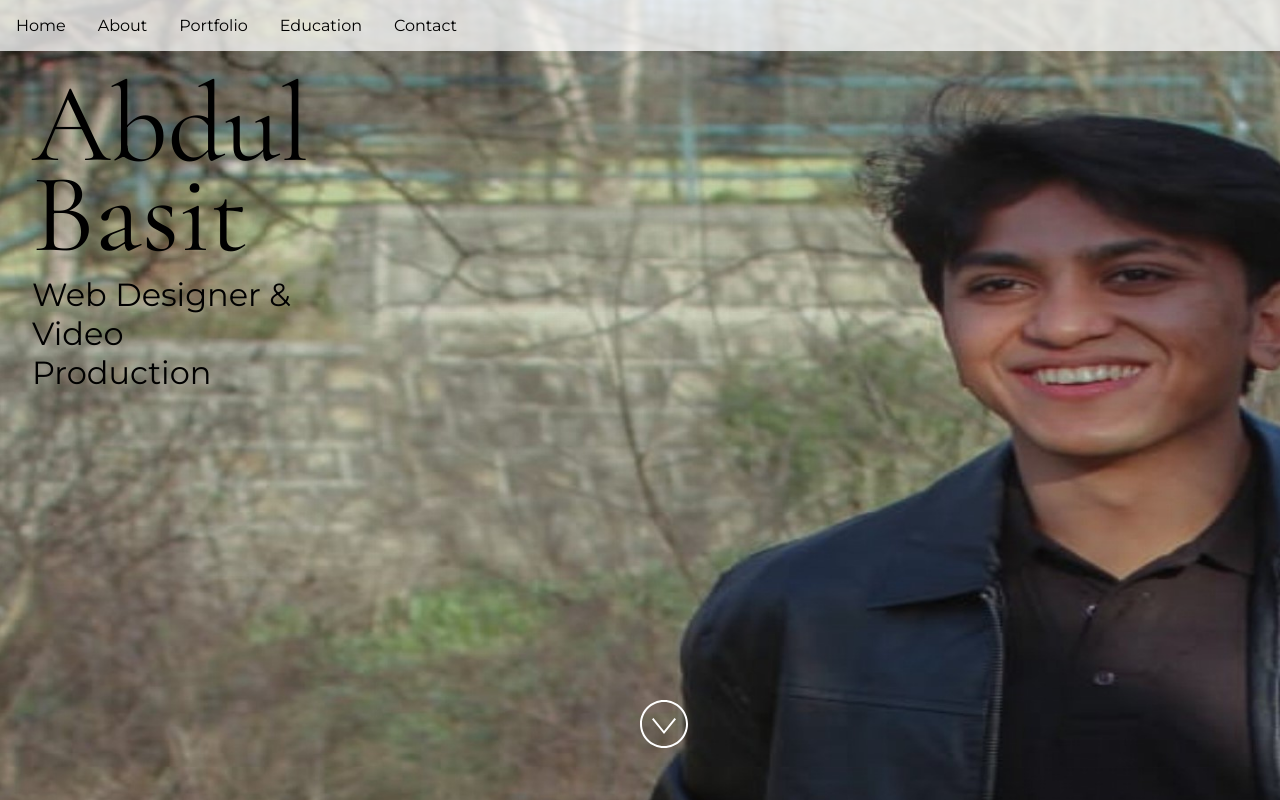
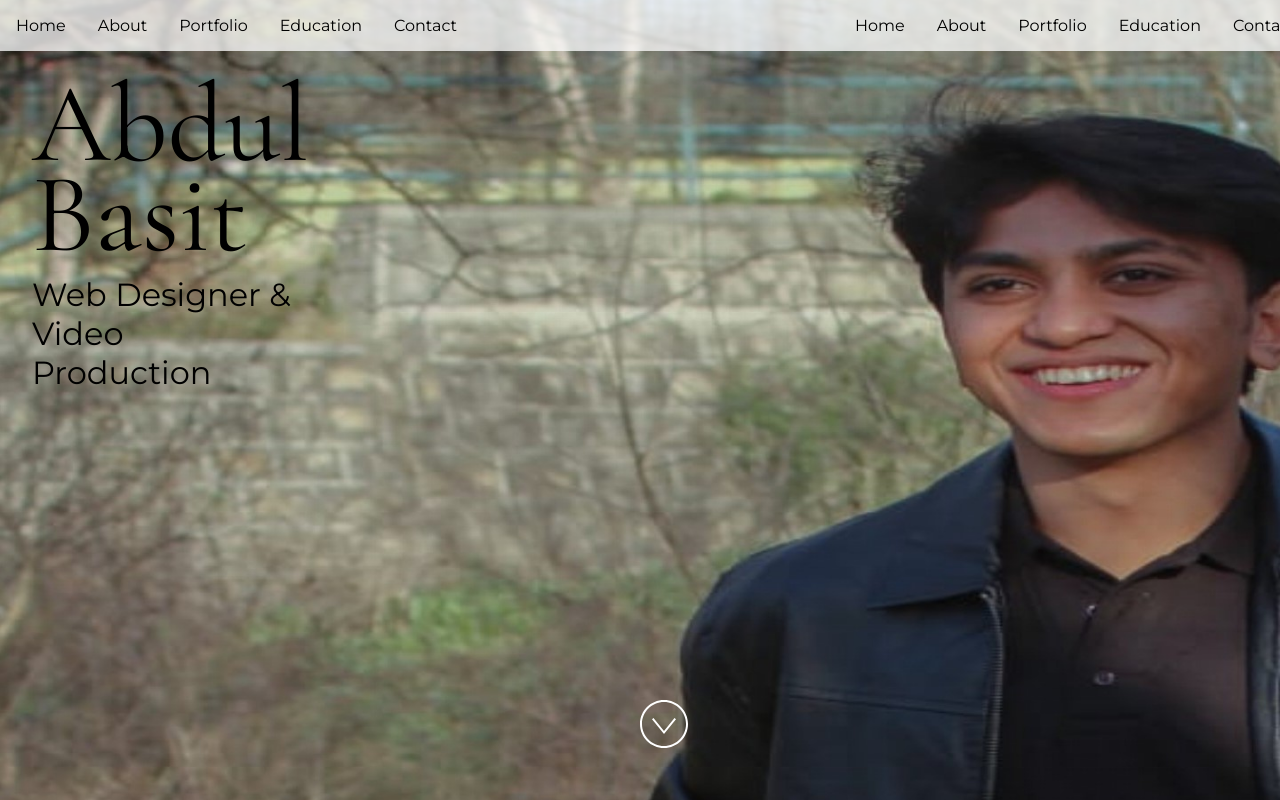
Before and after one commit to Basitx72/legendary-octo-journey, a React (Vite) app: page / in a window 1280 px wide. Built offline with nearby package versions, Linux system fonts and the light colour scheme.

Commit message:
towards perfection

```diff
--- a/src/Components/Header.jsx
+++ b/src/Components/Header.jsx
@@ -22,6 +22,13 @@ const Header = () => {
         <a href="#Education">Education</a>
         <a href="#footer">Contact</a>
       </nav>
+      <nav className="nav desktop">
+        <a href="#home">Home</a>
+        <a href="#about">About</a>
+        <a href="#portfolio">Portfolio</a>
+        <a href="#Education">Education</a>
+        <a href="#footer">Contact</a>
+      </nav>
     </div>
   );
 };
--- a/src/styles.css
+++ b/src/styles.css
@@ -414,3 +414,6 @@ img.socialIcon {
     width: 100%;
   }
 }
+.nav.desktop {
+  gap: 2rem;
+}
```
